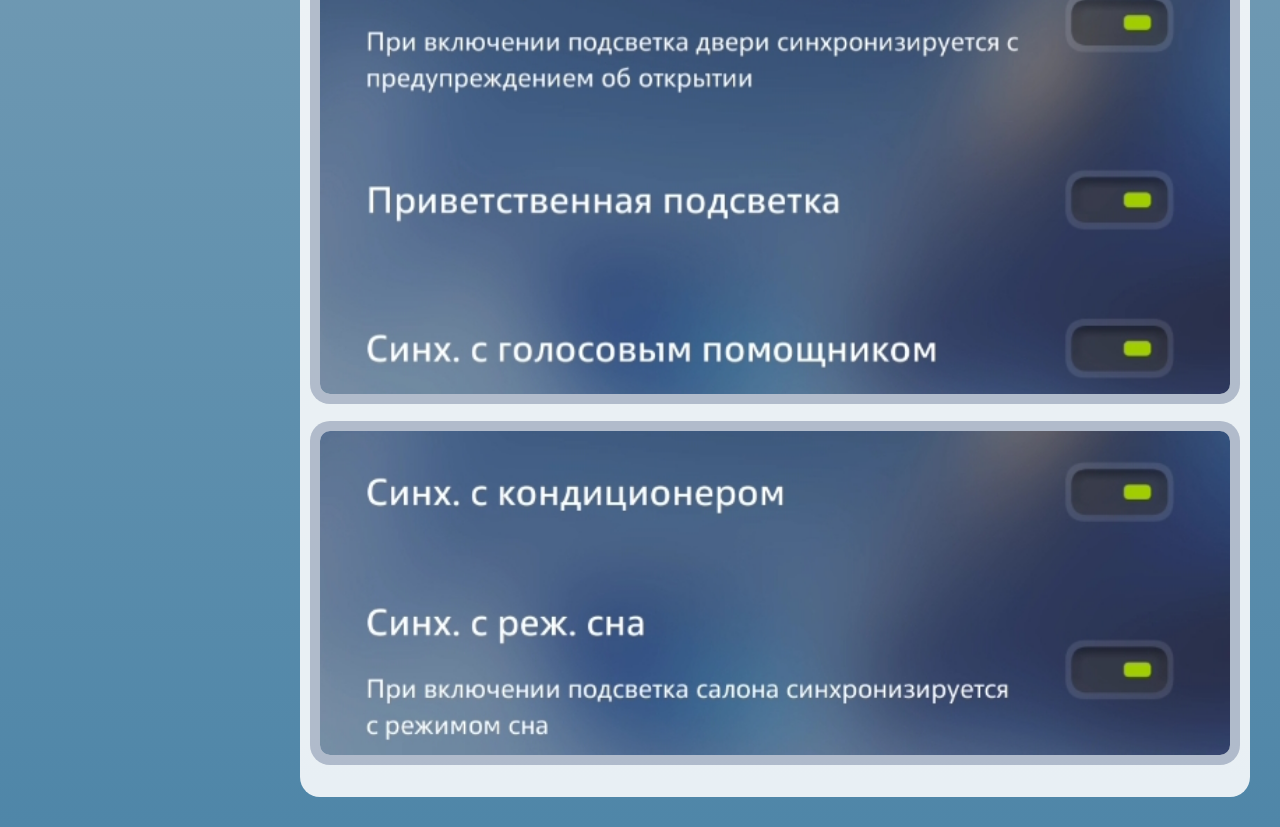
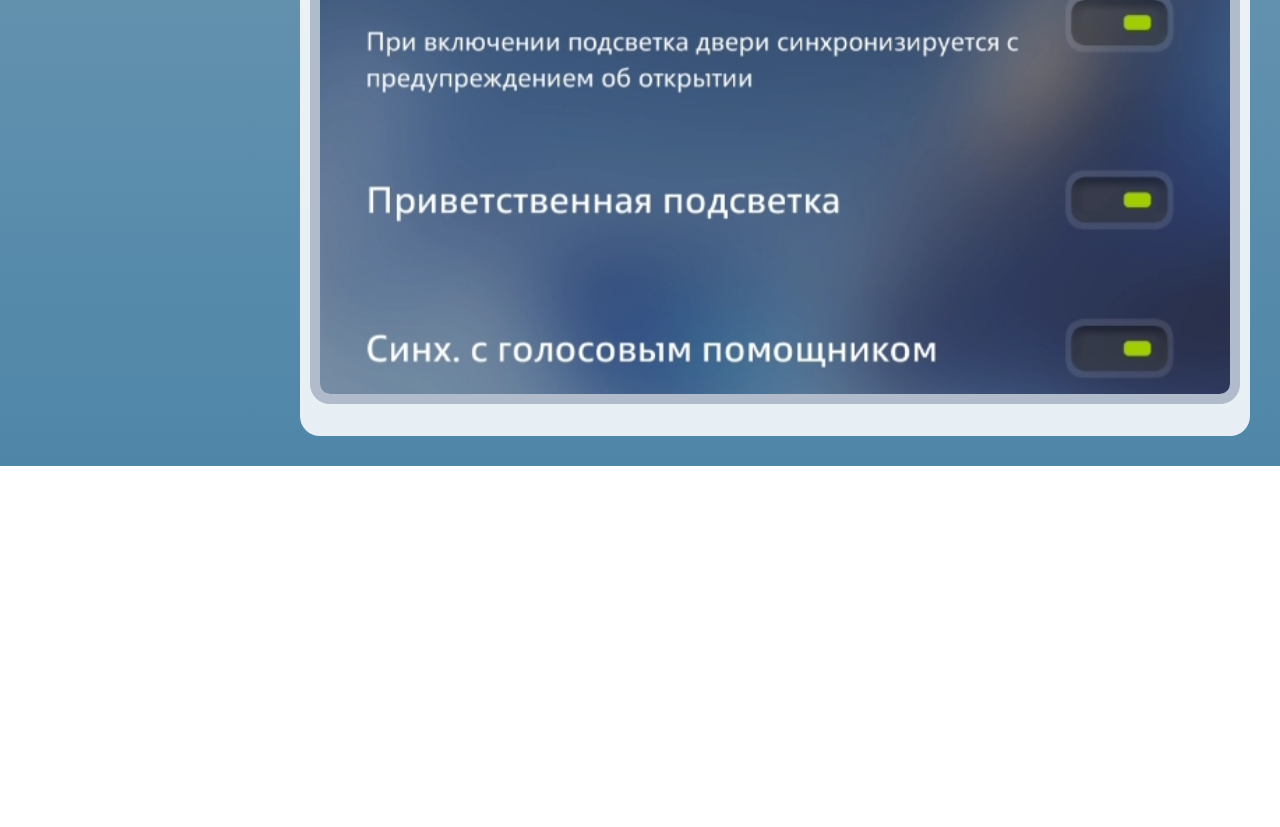
Before and after one commit to x-guest/s07.github.io, a plain HTML site: page common_light.html in a window 1280 px wide. Shown: the part 2767-3594 px from the top of the page. After the commit the page ends 3233 px from the top, so only its background shows below. Drawn offline with Linux system fonts and the light colour scheme.

Commit message:
Update common_light.html

```diff
--- a/common_light.html
+++ b/common_light.html
@@ -119,7 +119,6 @@
 		    <img class="card-img-top" src="img/settings/1_2_6.jpg" alt="Image">
 		    <img class="card-img-top" src="img/settings/1_2_7.jpg" alt="Image">
 		    <img class="card-img-top" src="img/settings/1_2_8.jpg" alt="Image">
-		    <img class="card-img-top" src="img/settings/1_2_9.jpg" alt="Image">
 		</div>
       </div>
     </div>
```
